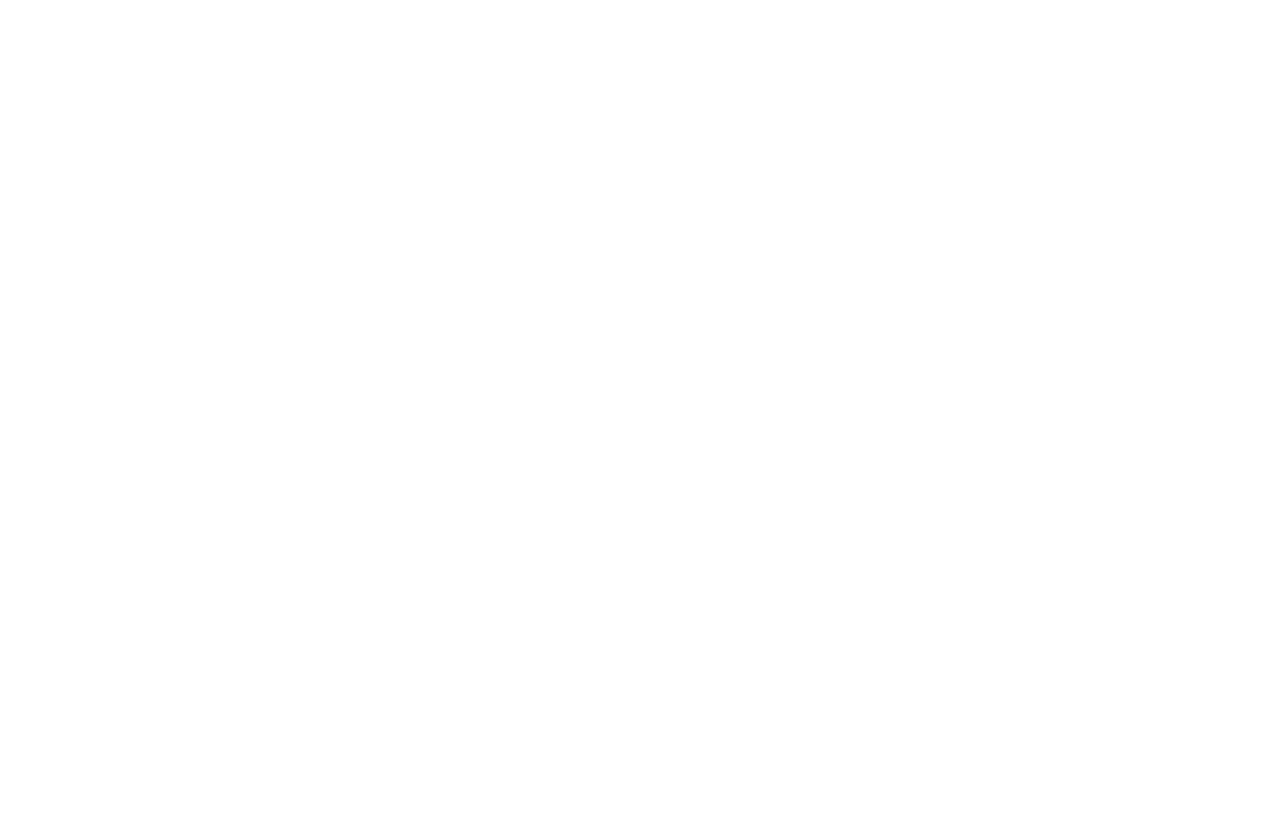
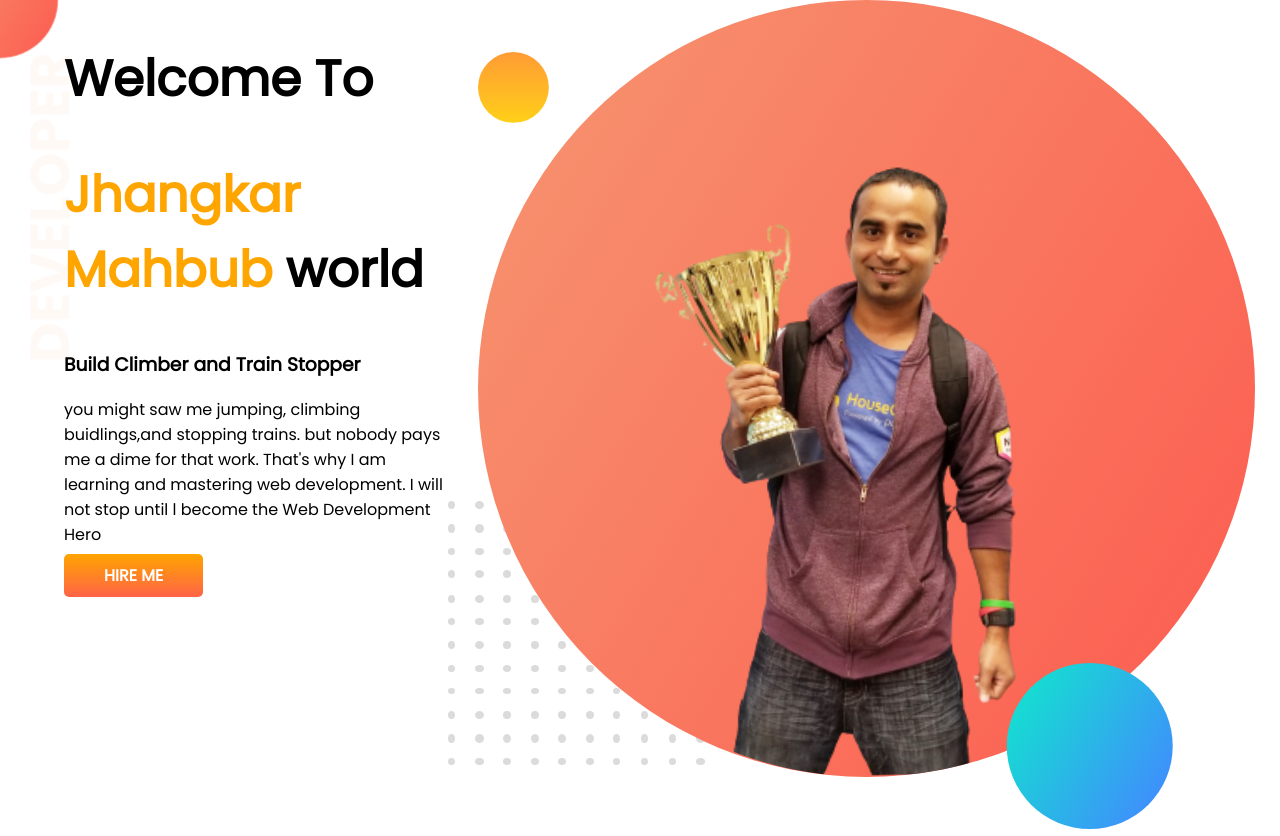
Before and after one commit to saikaritu/developer-portfolio, a plain HTML site: page index.html in a window 1280 px wide. Before the commit the page ends 800 px from the top, so only its background shows below. Drawn offline with Linux system fonts and the light colour scheme.

Commit message:
top banner added

```diff
--- a/index.html
+++ b/index.html
@@ -6,8 +6,22 @@
     <meta name="viewport" content="width=device-width, initial-scale=1.0">
     <title>Saika Portfolio</title>
     <link rel="stylesheet" href="style.css">
+    <link rel="preconnect" href="https://fonts.googleapis.com">
+    <link rel="preconnect" href="https://fonts.gstatic.com" crossorigin>
+    <link href="https://fonts.googleapis.com/css2?family=Poppins&display=swap" rel="stylesheet">
 </head>
 <body>
-
+    <section class="top-banner">
+     <div class="half-width">
+         <h1>Welcome To </h1>
+         <h1><span class="orange-color">Jhangkar Mahbub</span> world</h1>
+         <h3>Build Climber and Train Stopper</h3>
+         <p>you might saw me jumping, climbing buidlings,and stopping trains. but nobody pays me a dime for that work. That's why I am learning and mastering web development. I will not stop until l become the Web Development Hero</p>
+         <a class="link-button" target="blank" href=""> HIRE ME</a>
+     </div>
+     <div>
+        <img src="images/jhangkar.png" alt="">
+     </div>
+    </section>
 </body>
 </html>
--- a/style.css
+++ b/style.css
@@ -0,0 +1,32 @@
+body {
+	font-family: 'Poppins', sans-serif;
+	margin: 0%;
+}
+h1 {
+	font-size: 50px;
+}
+.orange-color {
+	color: orange;
+}
+section {
+	display: flex;
+}
+.half-width {
+	width: 30%;
+	padding-left: 5%;
+}
+.half-width img {
+	width: 5%;
+}
+.link-button {
+	text-decoration: none;
+	background-image: linear-gradient(orange, tomato);
+	padding: 10px 40px;
+	border-radius: 5px;
+	color: white;
+	font-weight: 700;
+}
+.top-banner {
+	background-image: url(images/top-banner.png);
+	background-repeat: no-repeat;
+}
```
Also changed, not shown: images/dream-bg.png (added), images/exp-bg.png (added), images/jhangkar.png (added), images/jhankar.png (added), images/jhankar2.png (added), images/my-bg.png (added), images/my-bg2.png (added), images/top-banner.png (added).
